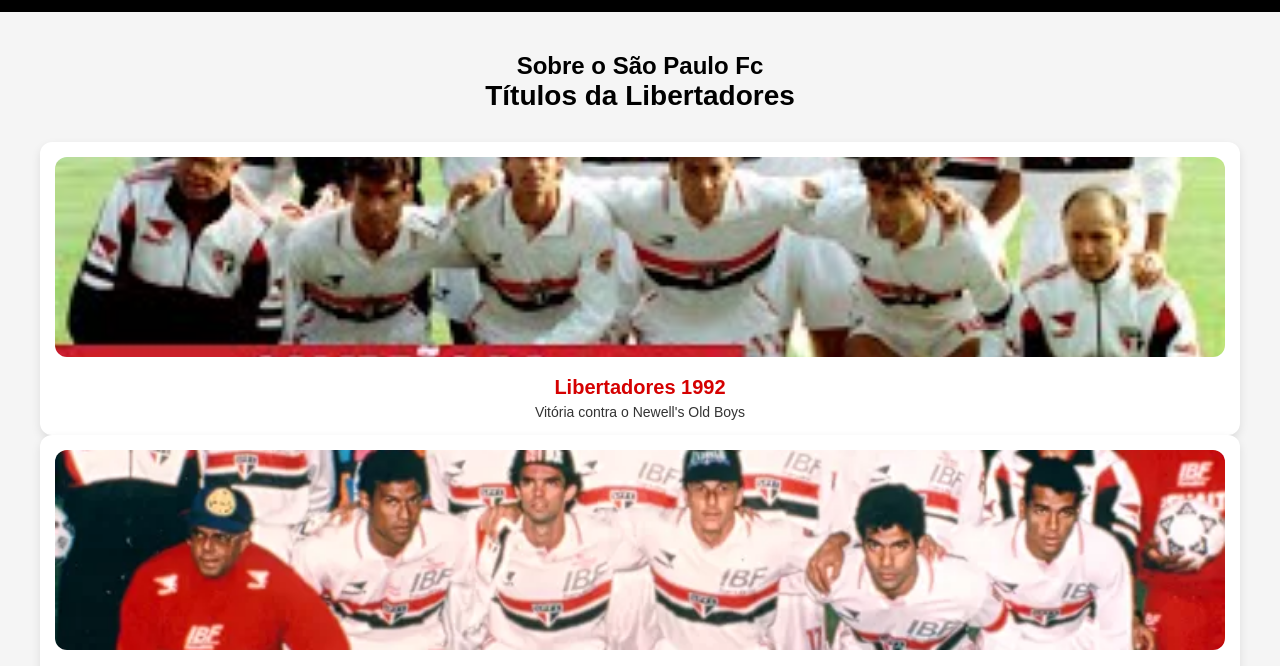
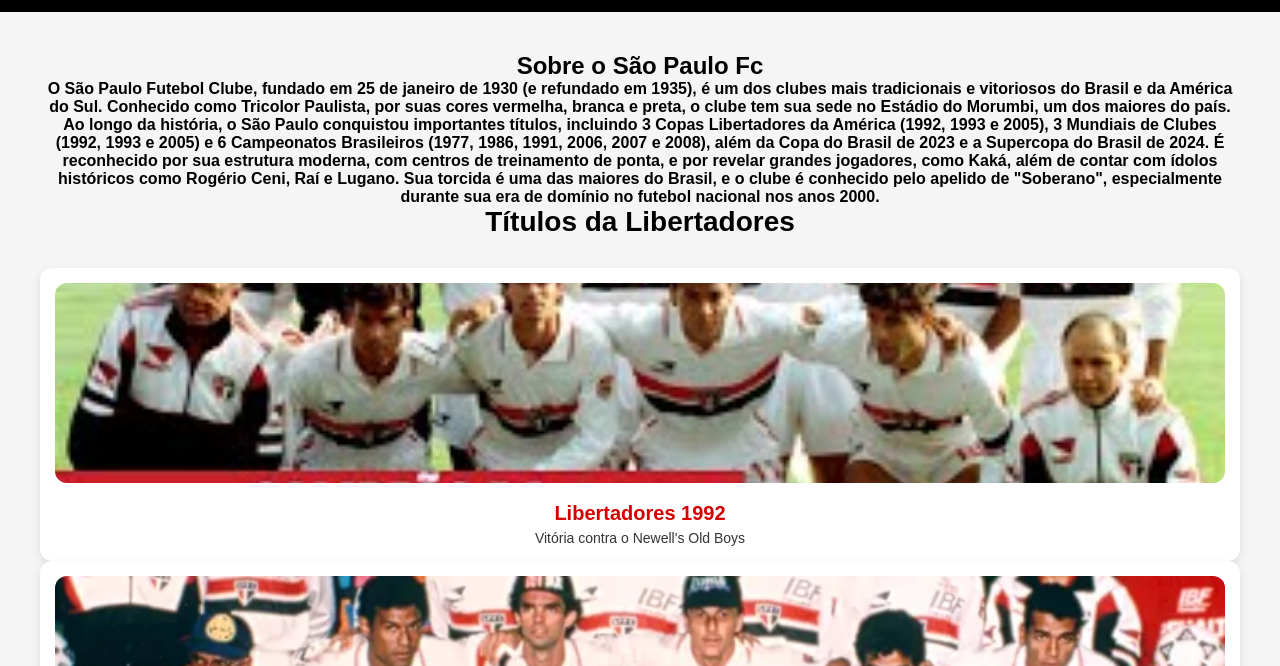
Before and after one commit to William8400/site-do-saopaulo, a plain HTML site: page index.html in a window 1280 px wide. Shown: the part 102-768 px from the top of the page. Drawn offline with Linux system fonts and the light colour scheme.

Commit message:
colocando sobre o são paulo

```diff
--- a/index.html
+++ b/index.html
@@ -32,7 +32,8 @@
 
             <h1> Sobre o São Paulo Fc </h1>
 
-            <p></p>
+            <p><b>O São Paulo Futebol Clube, fundado em 25 de janeiro de 1930 (e refundado em 1935), é um dos clubes mais tradicionais e vitoriosos do Brasil e da América do   Sul. Conhecido como Tricolor Paulista, por suas cores vermelha, branca e preta, o clube tem sua sede no Estádio do Morumbi, um dos maiores do país. Ao longo da história, o São Paulo conquistou importantes títulos, incluindo 3 Copas Libertadores da América (1992, 1993 e 2005), 3 Mundiais de Clubes (1992, 1993 e 2005) e 6 Campeonatos Brasileiros (1977, 1986, 1991, 2006, 2007 e 2008), além da Copa do Brasil de 2023 e a Supercopa do Brasil de 2024. É reconhecido por sua estrutura moderna, com centros de treinamento de ponta, e por revelar grandes jogadores, como Kaká, além de contar com ídolos históricos como Rogério Ceni, Raí e Lugano. Sua torcida é uma das maiores do Brasil, e o clube é conhecido pelo apelido de "Soberano", especialmente durante sua era de domínio no futebol nacional nos anos 2000.</b></p>
+
 
 
 
```
